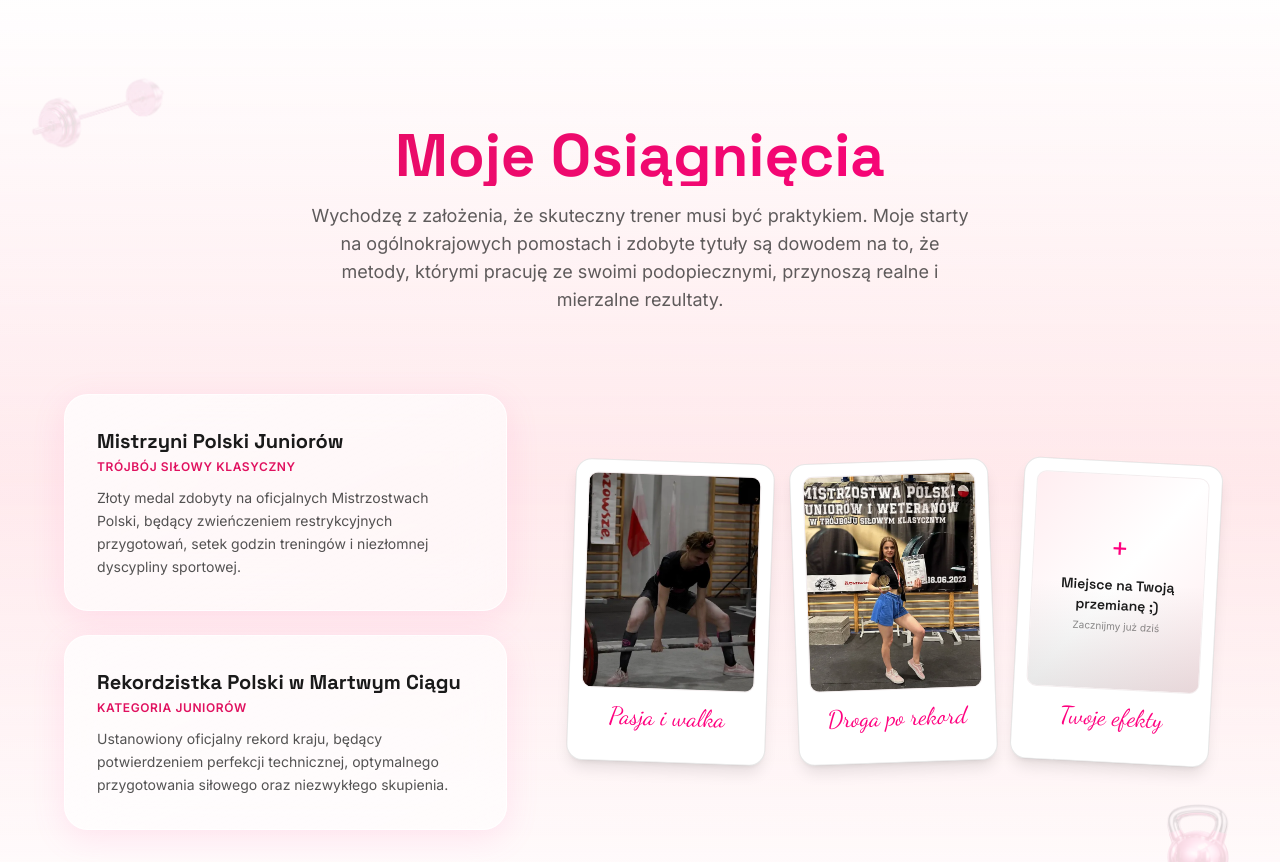
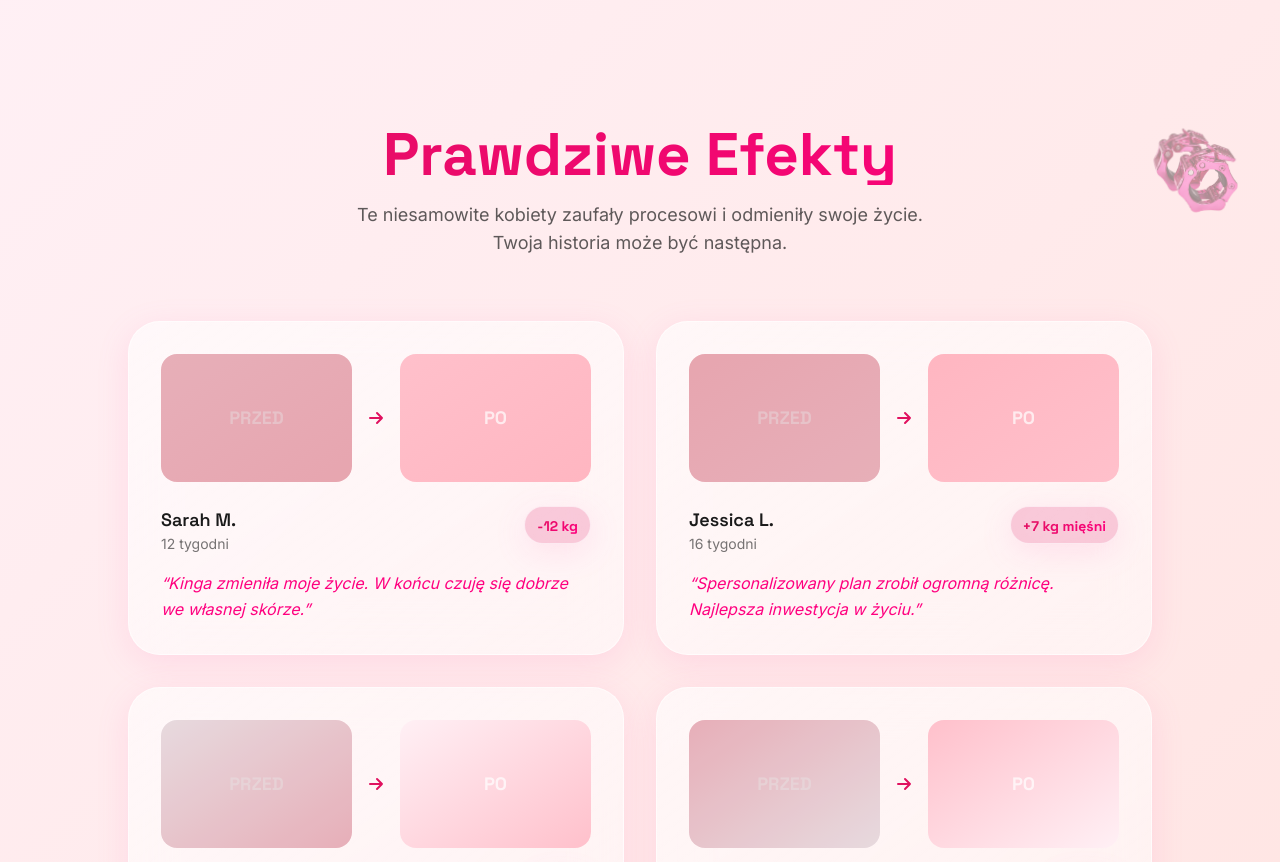
Before and after one commit to pietrucha0/kinga_bartochowska, a React (Vite) app in the folder app/: page / in a window 1280 px wide. Shown: the part 2360-3222 px from the top of the page. Built offline with nearby package versions, Linux system fonts and the light colour scheme.

Commit message:
feat: completely remove AchievementsSection

```diff
--- a/app/src/App.tsx
+++ b/app/src/App.tsx
@@ -2,7 +2,6 @@ import useSmoothScroll from "@/hooks/useSmoothScroll";
 import Navigation from "@/sections/Navigation";
 import HeroSection from "@/sections/HeroSection";
 import PhilosophySection from "@/sections/PhilosophySection";
-import AchievementsSection from "@/sections/AchievementsSection";
 import TransformationsSection from "@/sections/TransformationsSection";
 import PricingSection from "@/sections/PricingSection";
 import CommunityMarquee from "@/sections/CommunityMarquee";
@@ -18,7 +17,6 @@ export default function App() {
       <main>
         <HeroSection />
         <PhilosophySection />
-        <AchievementsSection />
         <TransformationsSection />
         <PricingSection />
         <CommunityMarquee />
--- a/app/src/sections/AchievementsSection.tsx
+++ /dev/null
@@ -1,214 +0,0 @@
-import { useEffect, useRef } from "react";
-import gsap from "gsap";
-import { ScrollTrigger } from "gsap/ScrollTrigger";
-import GlassCard from "@/components/GlassCard";
-
-gsap.registerPlugin(ScrollTrigger);
-
-const achievements = [
-  {
-    title: "Mistrzyni Polski Juniorów",
-    subtitle: "Trójbój Siłowy Klasyczny",
-    description: "Złoty medal zdobyty na oficjalnych Mistrzostwach Polski, będący zwieńczeniem restrykcyjnych przygotowań, setek godzin treningów i niezłomnej dyscypliny sportowej.",
-  },
-  {
-    title: "Rekordzistka Polski w Martwym Ciągu",
-    subtitle: "Kategoria Juniorów",
-    description: "Ustanowiony oficjalny rekord kraju, będący potwierdzeniem perfekcji technicznej, optymalnego przygotowania siłowego oraz niezwykłego skupienia.",
-  },
-];
-
-const gallery = [
-  {
-    src: "/assets/kinga4.webp",
-    alt: "Kinga na zawodach",
-    caption: "Pasja i walka",
-    rotation: "rotate-2",
-  },
-  {
-    src: "/assets/kinga3.webp",
-    alt: "Kinga Bartochowska martwy ciąg",
-    caption: "Droga po rekord",
-    rotation: "-rotate-2",
-  },
-  {
-    src: "",
-    alt: "Miejsce na Twoje zdjęcie",
-    caption: "Twoje efekty",
-    rotation: "rotate-3",
-  },
-];
-
-export default function AchievementsSection() {
-  const sectionRef = useRef<HTMLElement>(null);
-  const headingRef = useRef<HTMLDivElement>(null);
-  const cardsRef = useRef<HTMLDivElement>(null);
-  const galleryRef = useRef<HTMLDivElement>(null);
-
-  useEffect(() => {
-    const ctx = gsap.context(() => {
-      // Heading reveal
-      gsap.fromTo(
-        headingRef.current,
-        { opacity: 0, y: 40 },
-        {
-          opacity: 1,
-          y: 0,
-          duration: 0.8,
-          ease: "power2.out",
-          scrollTrigger: {
-            trigger: sectionRef.current,
-            start: "top 75%",
-          },
-        }
-      );
-
-      // Achievements cards reveal
-      const cards = cardsRef.current?.querySelectorAll(".achievement-card");
-      if (cards) {
-        gsap.fromTo(
-          cards,
-          { opacity: 0, x: -40, scale: 0.95 },
-          {
-            opacity: 1,
-            x: 0,
-            scale: 1,
-            duration: 0.8,
-            stagger: 0.2,
-            ease: "power3.out",
-            scrollTrigger: {
-              trigger: cardsRef.current,
-              start: "top 75%",
-            },
-          }
-        );
-      }
-
-      // Gallery photos reveal
-      const photos = galleryRef.current?.querySelectorAll(".gallery-photo");
-      if (photos) {
-        gsap.fromTo(
-          photos,
-          { opacity: 0, y: 50, scale: 0.9 },
-          {
-            opacity: 1,
-            y: 0,
-            scale: 1,
-            duration: 1,
-            stagger: 0.15,
-            ease: "back.out(1.2)",
-            scrollTrigger: {
-              trigger: galleryRef.current,
-              start: "top 80%",
-            },
-          }
-        );
-      }
-    }, sectionRef);
-
-    return () => ctx.revert();
-  }, []);
-
-  return (
-    <section
-      ref={sectionRef}
-      id="achievements"
-      className="relative w-full py-24 sm:py-32 lg:py-40 overflow-hidden bg-gradient-to-b from-white via-pink-light/5 to-white border-t border-pink-light/20"
-    >
-      {/* Background decoration */}
-      <img
-        src="/assets/barbell.webp"
-        alt=""
-        loading="lazy"
-        className="absolute top-[10%] left-[2%] w-24 sm:w-36 opacity-10 animate-float-slow -z-0 pointer-events-none"
-      />
-      <img
-        src="/assets/kettlebell.webp"
-        alt=""
-        loading="lazy"
-        className="absolute bottom-[8%] right-[2%] w-20 sm:w-28 opacity-15 animate-float -z-0 pointer-events-none"
-      />
-
-      <div className="relative z-10 section-container">
-        {/* Header */}
-        <div ref={headingRef} className="text-center mb-16 sm:mb-20">
-          <h2 className="font-display font-bold text-4xl sm:text-5xl lg:text-6xl gradient-text mb-4">
-            Moje Osiągnięcia
-          </h2>
-          <p className="font-body text-base sm:text-lg text-charcoal/70 max-w-2xl mx-auto">
-            Wychodzę z założenia, że skuteczny trener musi być praktykiem. Moje starty na ogólnokrajowych pomostach i zdobyte tytuły są dowodem na to, że metody, którymi pracuję ze swoimi podopiecznymi, przynoszą realne i mierzalne rezultaty.
-          </p>
-        </div>
-
-        {/* Content Layout */}
-        <div className="grid lg:grid-cols-12 gap-12 lg:gap-16 items-center">
-          {/* Achievements Text Cards - left 5 cols */}
-          <div ref={cardsRef} className="lg:col-span-5 flex flex-col gap-6">
-            {achievements.map((item) => (
-              <GlassCard
-                key={item.title}
-                className="achievement-card p-6 sm:p-8 bg-gradient-to-br from-white/60 to-white/30 border border-white/80 rounded-[24px]"
-                hover={true}
-              >
-                <div>
-                  <h3 className="font-display font-bold text-xl text-charcoal mb-1">
-                    {item.title}
-                  </h3>
-                  <h4 className="font-body text-xs font-semibold text-pink uppercase tracking-wider mb-3">
-                    {item.subtitle}
-                  </h4>
-                  <p className="font-body text-sm text-charcoal/75 leading-relaxed">
-                    {item.description}
-                  </p>
-                </div>
-              </GlassCard>
-            ))}
-          </div>
-
-          {/* Photo Gallery - right 7 cols */}
-          <div
-            ref={galleryRef}
-            className="lg:col-span-7 grid grid-cols-1 sm:grid-cols-3 gap-6 items-stretch justify-center"
-          >
-            {gallery.map((photo, i) => (
-              <div
-                key={i}
-                className={`gallery-photo relative p-3 pb-8 rounded-2xl bg-white border border-charcoal/10 shadow-lg hover:shadow-xl transition-all duration-300 hover:scale-[1.03] hover:rotate-0 transform ${photo.rotation} max-w-[260px] mx-auto w-full flex flex-col`}
-              >
-                {/* Photo container */}
-                <div className="aspect-[4/5] w-full rounded-lg bg-pink-light/10 overflow-hidden relative border border-charcoal/5 flex-grow">
-                  {photo.src ? (
-                    <img
-                      src={photo.src}
-                      alt={photo.alt}
-                      loading="lazy"
-                      className="w-full h-full object-cover transition-transform duration-500"
-                    />
-                  ) : (
-                    <div className="w-full h-full flex flex-col items-center justify-center p-4 text-center bg-gradient-to-br from-pink-light/20 via-white to-pink-soft/20 gap-1">
-                      <span className="font-display text-3xl font-light text-pink-hot mb-1">+</span >
-                      <span className="font-display font-semibold text-sm text-charcoal">
-                        Miejsce na Twoją przemianę ;)
-                      </span>
-                      <span className="font-body text-[10px] text-charcoal/50">
-                        Zacznijmy już dziś
-                      </span>
-                    </div>
-                  )}
-                  {/* Subtle vignette/gradient inside image */}
-                  <div className="absolute inset-0 bg-gradient-to-t from-charcoal/10 via-transparent to-transparent pointer-events-none" />
-                </div>
-                {/* Caption / handwritten note */}
-                <div className="mt-4 text-center">
-                  <span className="font-accent text-2xl text-pink-hot leading-none block">
-                    {photo.caption}
-                  </span>
-                </div>
-              </div>
-            ))}
-          </div>
-        </div>
-      </div>
-    </section>
-  );
-}
```
